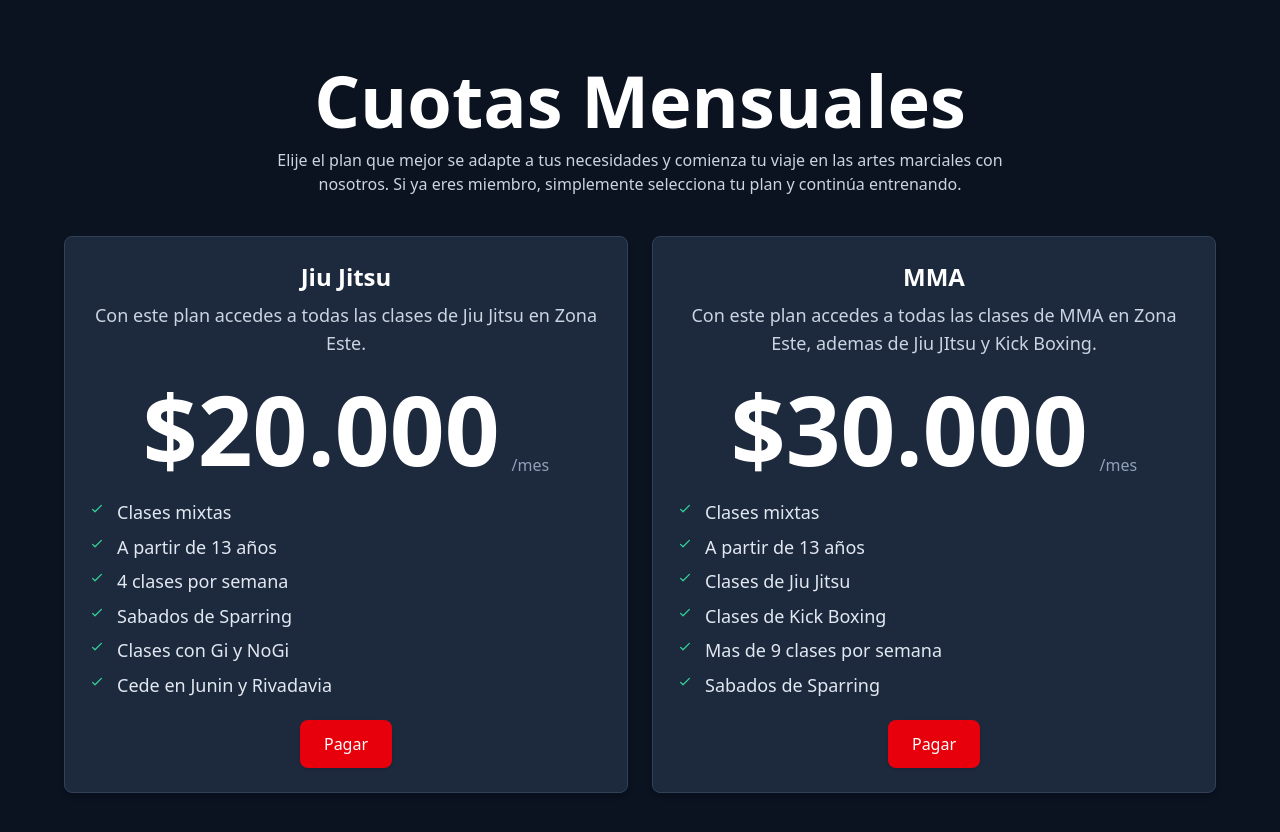
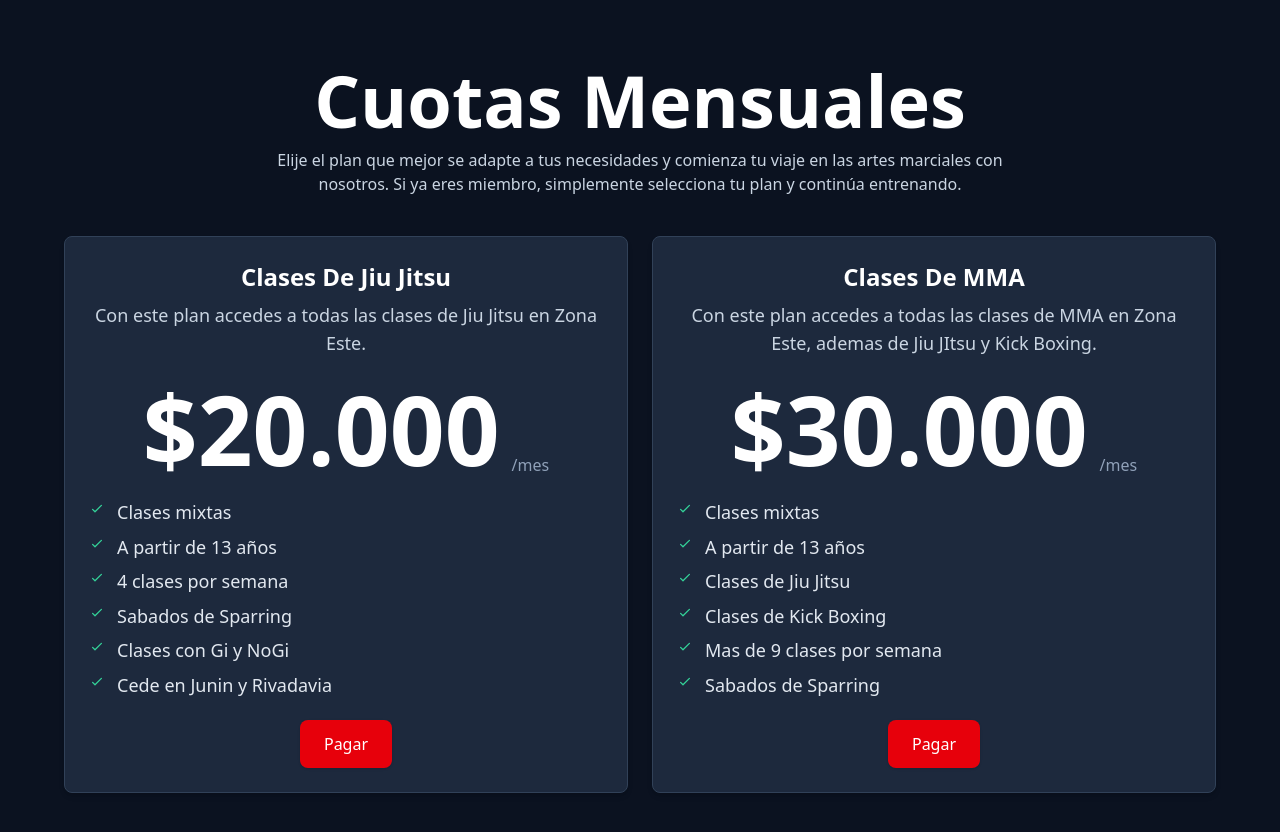
Before and after one commit to johaco/Academy-Pays, a React (Vite) app: page / in a window 1280 px wide. Shown: the top 832 px of the page. Built offline with nearby package versions, Linux system fonts and the light colour scheme.

Commit message:
se modifico el titulo de las mensualidades

```diff
--- a/src/components/PricingCard/index.jsx
+++ b/src/components/PricingCard/index.jsx
@@ -4,7 +4,7 @@ import PlanCard from "./PlanCard";
 const plans = [
   {
     id: "starter",
-    title: "Jiu Jitsu",
+    title: "Clases De Jiu Jitsu",
     description: "Con este plan accedes a todas las clases de Jiu Jitsu en Zona Este.",
     price: "20.000",
     periodLabel: "/mes",
@@ -21,7 +21,7 @@ const plans = [
   },
   {
     id: "company",
-    title: "MMA",
+    title: "Clases De MMA",
     description: "Con este plan accedes a todas las clases de MMA en Zona Este, ademas de Jiu JItsu y Kick Boxing.",
     price: "30.000",
     periodLabel: "/mes",
```
